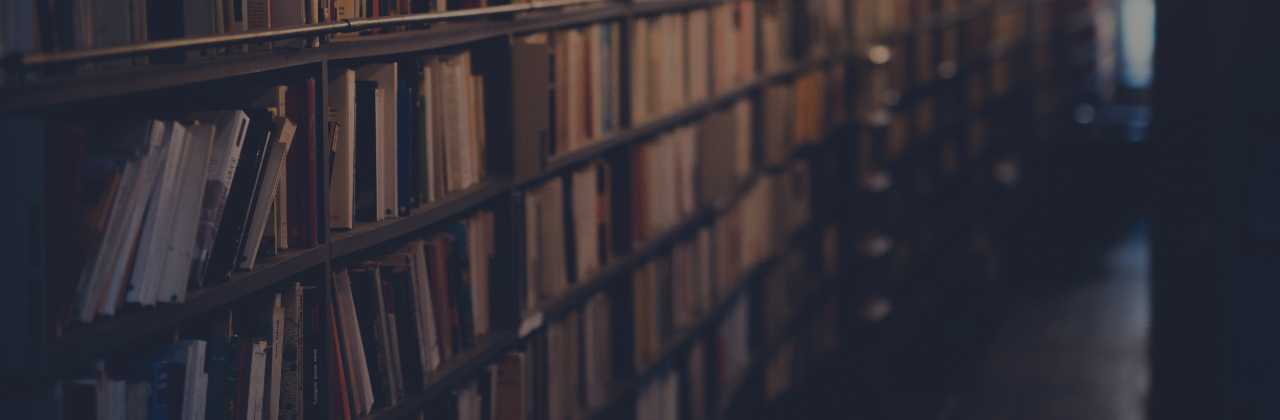
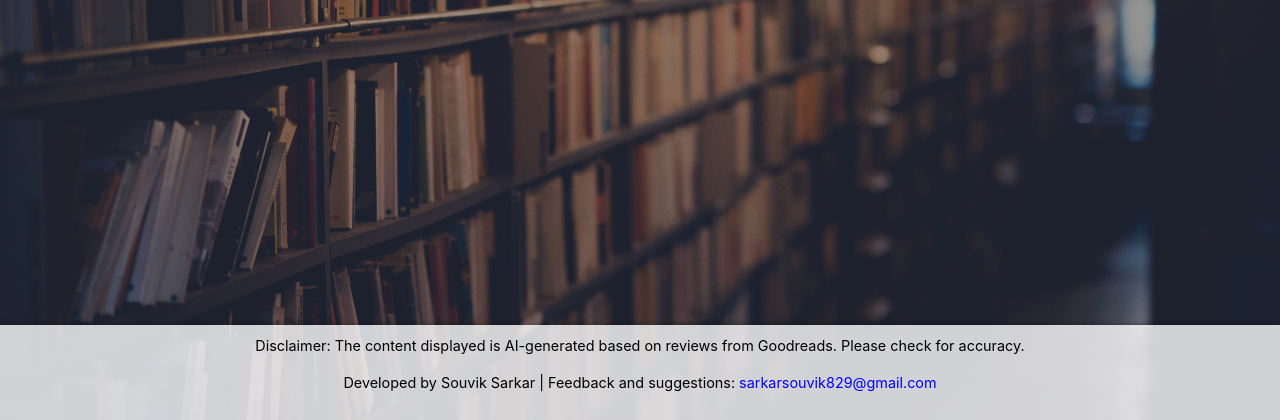
Before and after one commit to sarkarsouvik829/how_is_the_book, a Flask app: page / in a window 1280 px wide. Shown: the part 380-800 px from the top of the page. Run offline with Flask 3, Linux system fonts and the light colour scheme; some libraries are stand-ins or nearby versions.

Commit message:
Update home.html

```diff
--- a/templates/home.html
+++ b/templates/home.html
@@ -10,7 +10,9 @@
             background: rgba(0, 0, 0, 0.4) url('static/background.jpg') no-repeat center center fixed;
             background-size: cover;
             background-blend-mode: overlay;
-            color: #fff; /* Set default text color to white for readability */
+            color: #fff; /* Default text color */
+            margin: 0;
+            padding-bottom: 80px; /* Ensure space for footer content */
         }
 
         .container {
@@ -18,20 +20,18 @@
         }
 
         h1 {
-            color: white; /* Set the header text color to white */
+            color: white; /* Header text color */
         }
-        h3 {
-            color: black;
+        h3, p {
+            color: black; /* Text color for result */
         }
-        p {
-            color: black;
-        }
+
         .result {
             margin-top: 30px;
-            background-color: white; /* Set a white background for the result box */
+            background-color: white;
             padding: 20px;
-            border-radius: 8px; /* Rounded corners */
-            box-shadow: 0 4px 6px rgba(0, 0, 0, 0.1); /* Subtle shadow for a nice effect */
+            border-radius: 8px;
+            box-shadow: 0 4px 6px rgba(0, 0, 0, 0.1);
             color: black;
         }
 
@@ -50,6 +50,27 @@
 
         .sentiment-summary li {
             margin-bottom: 10px;
+        }
+
+        .footer {
+            position: fixed;
+            bottom: 0;
+            width: 100%;
+            background-color: rgba(255, 255, 255, 0.8); /* Transparent white */
+            color: black; /* Set the text color to black for contrast */
+            text-align: center;
+            font-size: 0.9em;
+            padding: 10px 0;
+            box-shadow: 0 -2px 4px rgba(0, 0, 0, 0.2); /* Subtle shadow for the footer */
+        }
+
+        .footer a {
+            color: #00f; /* Link color */
+            text-decoration: none;
+        }
+
+        .footer a:hover {
+            text-decoration: underline;
         }
     </style>
 </head>
@@ -71,6 +92,11 @@
         <div id="result" class="result">
             <!-- Results will be displayed here -->
         </div>
+    </div>
+
+    <div class="footer">
+        <p>Disclaimer: The content displayed is AI-generated based on reviews from Goodreads. Please check for accuracy.</p>
+        <p>Developed by Souvik Sarkar | Feedback and suggestions: <a href="mailto:sarkarsouvik829@gmail.com">sarkarsouvik829@gmail.com</a></p>
     </div>
 
     <script src="https://code.jquery.com/jquery-3.5.1.min.js"></script>
@@ -96,7 +122,6 @@
                             for (var i = 1; i < sentimentPoints.length; i++) {
                                 if (sentimentPoints[i].trim() !== "") {
                                     sentimentHtml += '<li>' + sentimentPoints[i].trim() + '</li>';
-
                                 }
                             }
 
```
